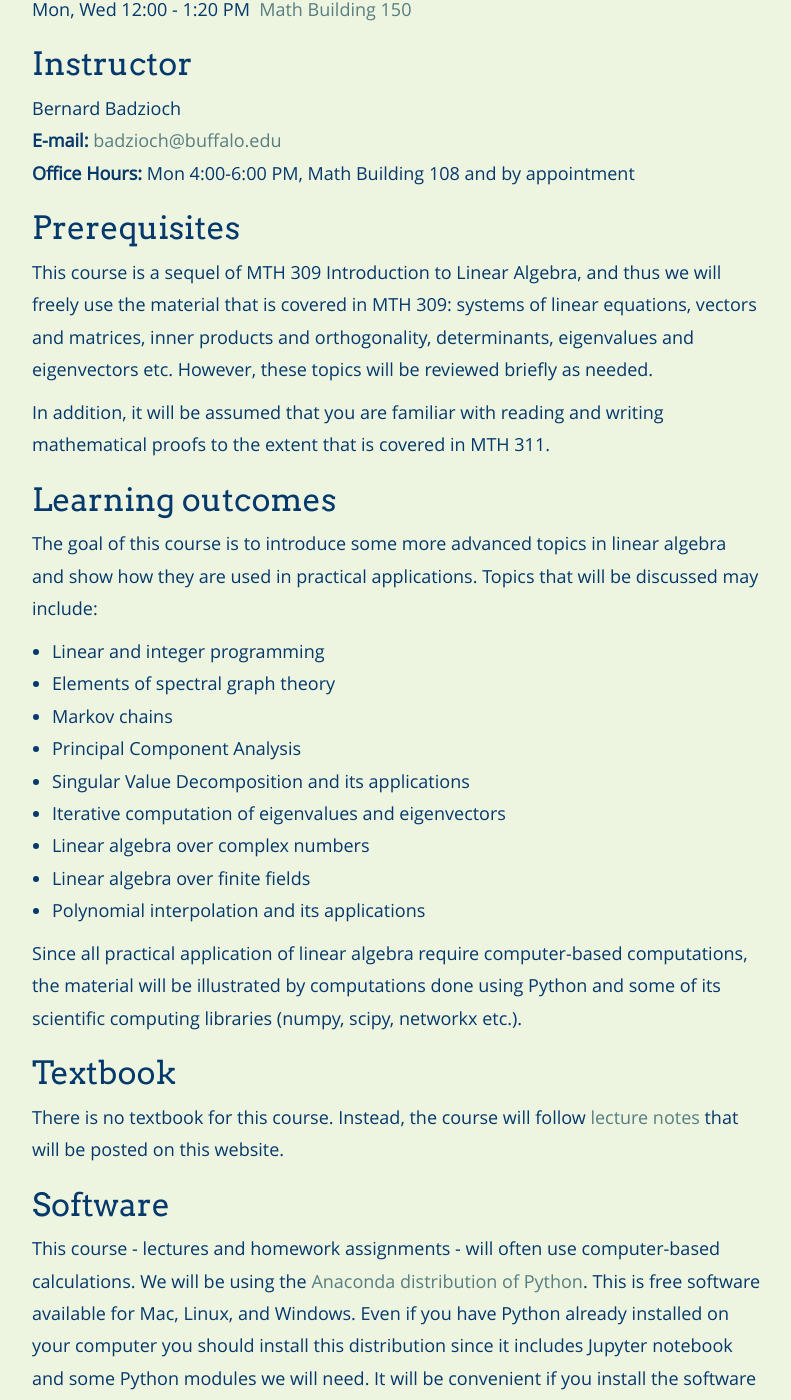
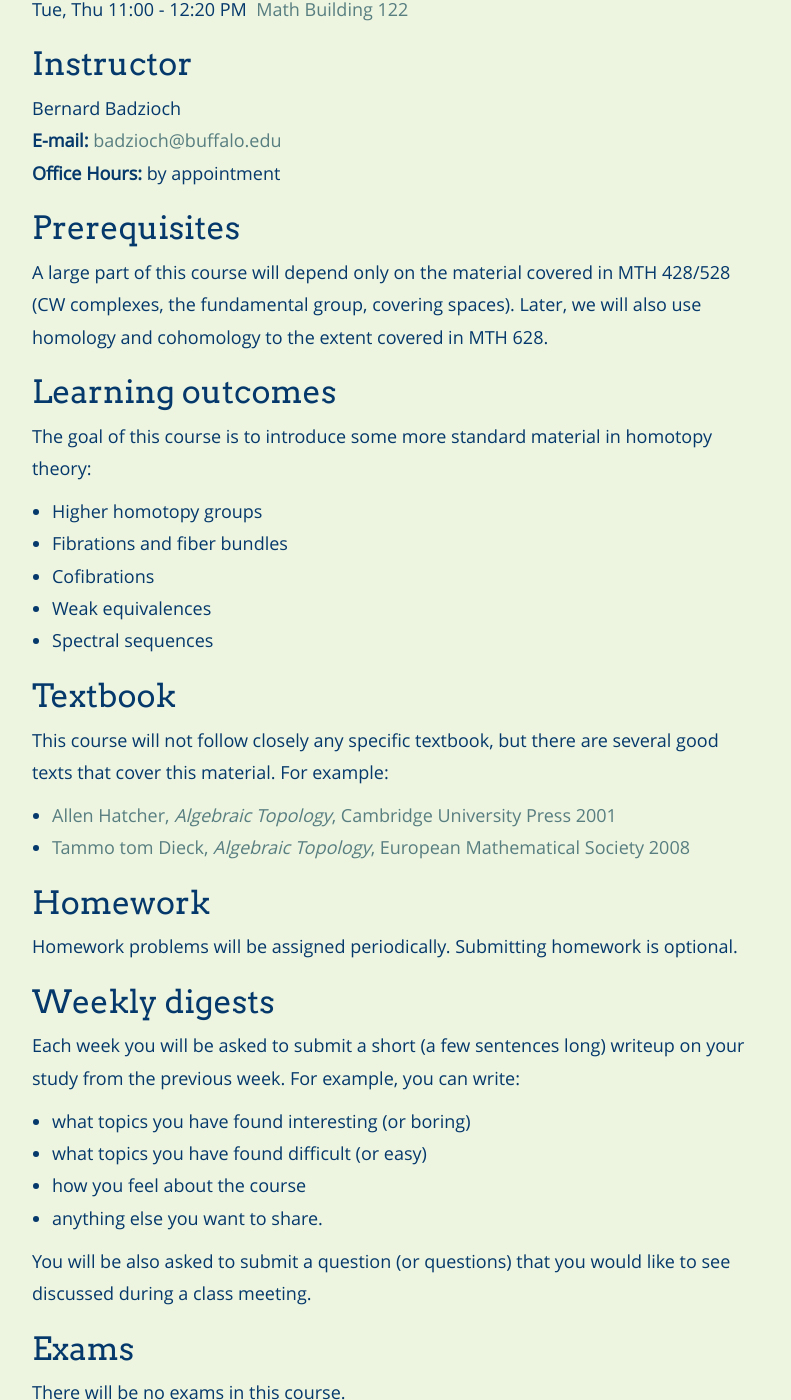
Before and after one commit to bbadzioch/727_site, a Jekyll site: the page built from index.md, in a window 1280 px wide and 1400 px high, scrolled down 750 px. Shown: the whole window, without its empty margins (243-1034 px from the left). Built offline with Jekyll 4.4.1, drawn with Linux system fonts in a browser that asks for light colours; nearby versions of some CDN libraries; some of the changed text lies outside the part shown.

Commit message:
Update index.md

```diff
--- a/index.md
+++ b/index.md
@@ -26,73 +26,44 @@ A PDF version of this syllabus is available <a href="/assets/syllabus.pdf" markd
 
 ## Lectures
 
-| Mon, Wed 12:00 - 1:20 PM &nbsp; | [Math Building 150](http://www.buffalo.edu/home/visiting-ub/CampusMaps/maps.html#MATH){:target="_blank"} |
+| Tue, Thu 11:00 - 12:20 PM &nbsp; | [Math Building 122](http://www.buffalo.edu/home/visiting-ub/CampusMaps/maps.html#MATH){:target="_blank"} |
 
 
 ## Instructor
 
 | Bernard Badzioch |
-| **E-mail:** [badzioch@buffalo.edu](mailto:badzioch@buffalo.edu?subject=MTH 461) |
-| **Office Hours:** Mon 4:00-6:00 PM, Math Building 108 and by appointment |
+| **E-mail:** [badzioch@buffalo.edu](mailto:badzioch@buffalo.edu?subject=MTH 727) |
+| **Office Hours:** by appointment |
 
 
 ## Prerequisites
 
-This course is a sequel of MTH 309 Introduction to Linear Algebra, and thus we will freely use
-the material that is covered in MTH 309: systems of linear equations, vectors and matrices, inner
-products and orthogonality, determinants, eigenvalues and eigenvectors etc. However,
-these topics will be reviewed briefly as needed.
-
-In addition, it will be assumed that you are familiar with reading and writing mathematical proofs to
-the extent that is covered in MTH 311.
+A large part of this course will depend only on the material covered in MTH 428/528 (CW complexes,
+the fundamental group, covering spaces). Later, we will also use homology and cohomology to the extent
+covered in MTH 628.
 
 ## Learning outcomes
 
-The goal of this course is to introduce some more advanced topics in linear algebra
-and show how they are used in practical applications. Topics that will be discussed
-may include:
+The goal of this course is to introduce some more standard material in homotopy theory:
 
-* Linear and integer programming
-* Elements of spectral graph theory
-* Markov chains
-* Principal Component Analysis
-* Singular Value Decomposition and its applications
-* Iterative computation of eigenvalues and eigenvectors
-* Linear algebra over complex numbers
-* Linear algebra over finite fields
-* Polynomial interpolation and its applications
-
-Since all practical application of linear algebra require computer-based computations,
-the material will be illustrated by computations done using Python and some of its
-scientific computing libraries (numpy, scipy, networkx etc.).
+* Higher homotopy groups
+* Fibrations and fiber bundles
+* Cofibrations
+* Weak equivalences
+* Spectral sequences
 
 ## Textbook
 
-There is no textbook for this course. Instead, the  course will follow [lecture notes](lecture_notes.md)
-that will be posted on this website.
+This course will not follow closely any specific textbook, but there are several good texts
+that cover this material. For example:
 
-## Software
+* [Allen Hatcher, *Algebraic Topology*, Cambridge University Press 2001](https://pi.math.cornell.edu/~hatcher/#ATI)
+* [Tammo tom Dieck, *Algebraic Topology*, European Mathematical Society 2008](https://ems.press/books/etb/57)
 
-This course - lectures and homework assignments - will often use computer-based calculations.
-We will be using the [Anaconda distribution of Python](https://www.anaconda.com/products/distribution){:target="_blank"}.
-This is free software available for Mac, Linux, and Windows. Even if you have Python already
-installed on your computer you should install this distribution since it includes Jupyter notebook
-and some Python modules we will need. It will be convenient if you install the software on a laptop,
-if you have one, since then you will be able to bring it to class or office hours if needed.
-
-
-## Grading
-
-| **Homework**                          | 75% |
-| **Weekly Digests**                    | 25% |
-{: .syllabus-table }
 
 ## Homework
 
-Homework problems will be assigned every other week. You can collaborate on homework problems,
-but you must write solutions entirely on your own. Copying solutions from other students or from
-any other sources is a violation of the UB academic integrity policy and may result in academic
-sanctions (reduction of the course grade, course failure etc.).
+Homework problems will be assigned periodically. Submitting homework is optional.
 
 
 ## Weekly digests
@@ -106,36 +77,9 @@ on your study from the previous week. For example, you can write:
 * anything else you want to share.
 
 You will be also asked to submit a question (or questions) that you would like to
-see discussed during a class meeting. Asking a question is a required part of this
-assignment.
-
-You can receive up to 25% credit for these writeups. You can miss one
-such assignment without loosing any credit, but your weekly digest credit will be
-lowered by 5% for each subsequent missed assignment (i.e. to 20% of the first reduction,
-15% for the second etc.).
-
-I may award extra credit to students who are especially active in the course.
-I may also offer some extra credit opportunities for giving short presentations
-on some topic etc.
+see discussed during a class meeting.
 
 
 ## Exams
 
 There will be no exams in this course.
-
-
-## Incomplete Grades
-
-See the UB Catalog for the [UB Incomplete Policy](https://catalogs.buffalo.edu/content.php?catoid=1&navoid=19#incomplete-grades){:target="_blank"}.
-
-
-## Academic Integrity
-
-See the UB Catalog for the [UB Academic Integrity Policy](https://catalogs.buffalo.edu/content.php?catoid=1&navoid=19#academic-integrity){:target="_blank"}.
-
-
-## Accessibility Resources
-
-If you need accommodations due to a physical or learning disability please contact the
-[UB Accessibility Resources Office](https://www.buffalo.edu/studentlife/who-we-are/departments/accessibility.html){:target="_blank"}
-to get help with making appropriate arrangements.
```
